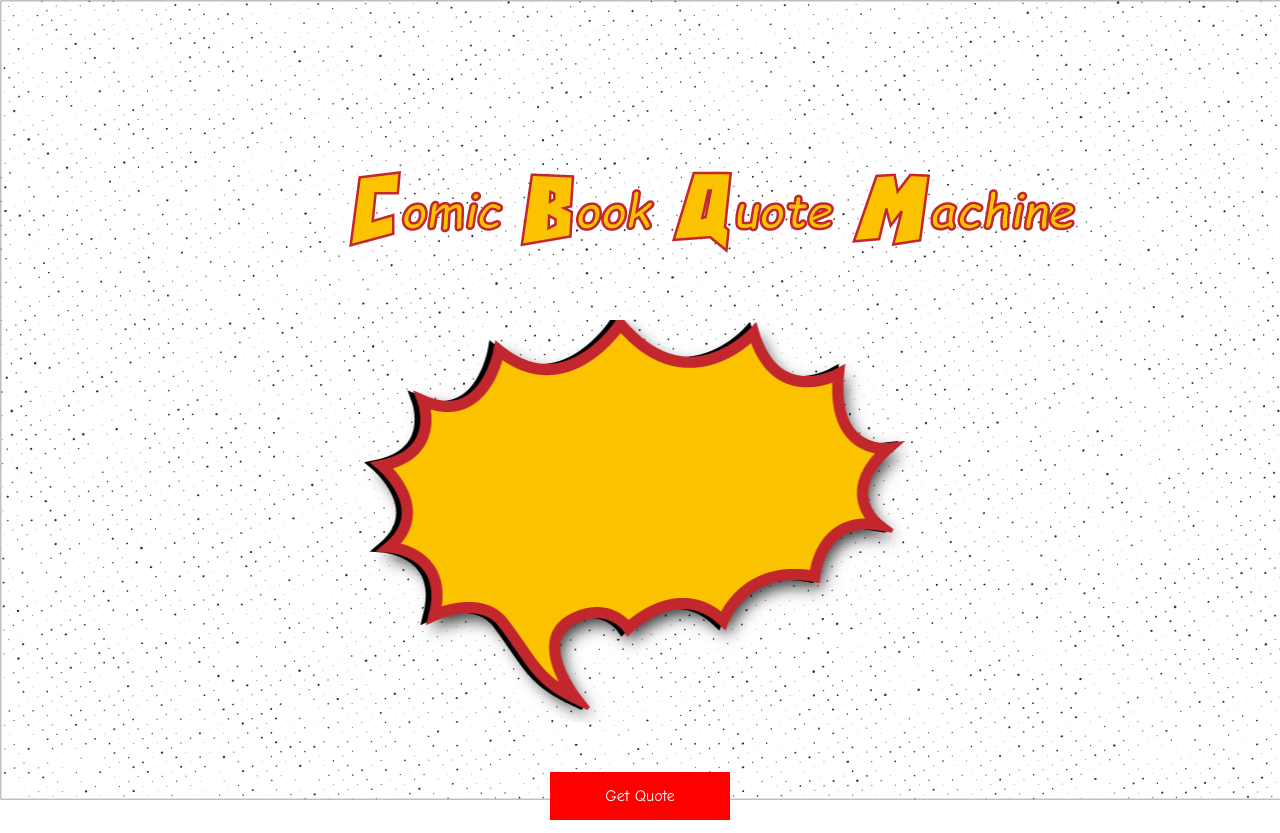
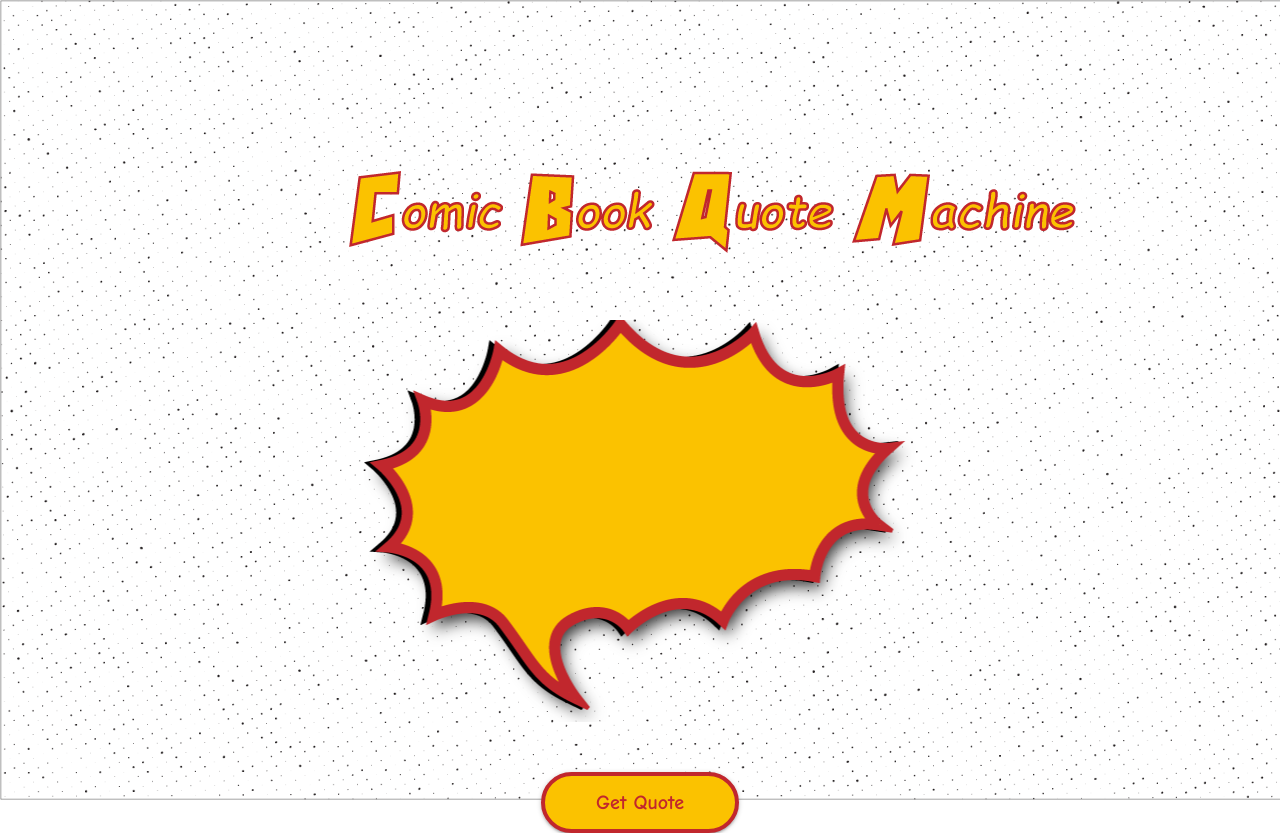
Before and after one commit to MikeBoyd16/comic-book-quote-machine, a plain HTML site: page src/index.html in a window 1280 px wide. Drawn offline with Linux system fonts and the light colour scheme.

Commit message:
Update button styles

```diff
--- a/src/style.css
+++ b/src/style.css
@@ -11,9 +11,9 @@ html {
 }
 
 body {
-    width: 50vw;
-    height: 50vh;
-    margin: 0 auto;
+  width: 50vw;
+  height: 50vh;
+  margin: 0 auto;
 }
 
 #title {
@@ -37,8 +37,8 @@ body {
 #quote-text {
   width: 400px;
   height: 100px;
-  margin: 0 auto;
   margin-top: 105px;
+  margin-left: 65px;
   padding-top: 0px;
   color: #cc0000;
   font-style: italic;
@@ -47,11 +47,39 @@ body {
 }
 
 #get-quote {
-  width: 100px;
+  width: 110px;
+  font-size: 20px;
+  font-weight: bold;
   margin: 0 auto;
   margin-top: 50px;
   text-align: center;
   padding: 15px 40px 15px 40px;
-  background-color: red;
-  color: white;
+  background-color: rgb(251, 194, 0);
+  color: rgb(193, 39, 45);
+  border-width: 4px;
+  border-color: rgb(193, 39, 45);
+  border-radius:2rem;
+  border-style: solid;
+  box-shadow:
+      0px 1px 5px 0px rgba(0,0,0,0.2),
+      0px 2px 2px 0px rgba(0,0,0,0.14),
+      0px 3px 1px -2px rgba(0,0,0,0.12);
+  -webkit-user-select: none;
+  -moz-user-select: none;
+  -ms-user-select: none;
+  user-select: none;
+  cursor: pointer;
 }
+
+#get-quote:hover {
+  color: rgb(251, 194, 0);
+  background-color: rgb(193, 39, 45);
+  border-color: rgb(251, 194, 0);
+}
+
+#get-quote:active {
+  width: 90px;
+  height: 20px;
+  margin-top: 55px;
+  font-size: 16px;
+}
```
